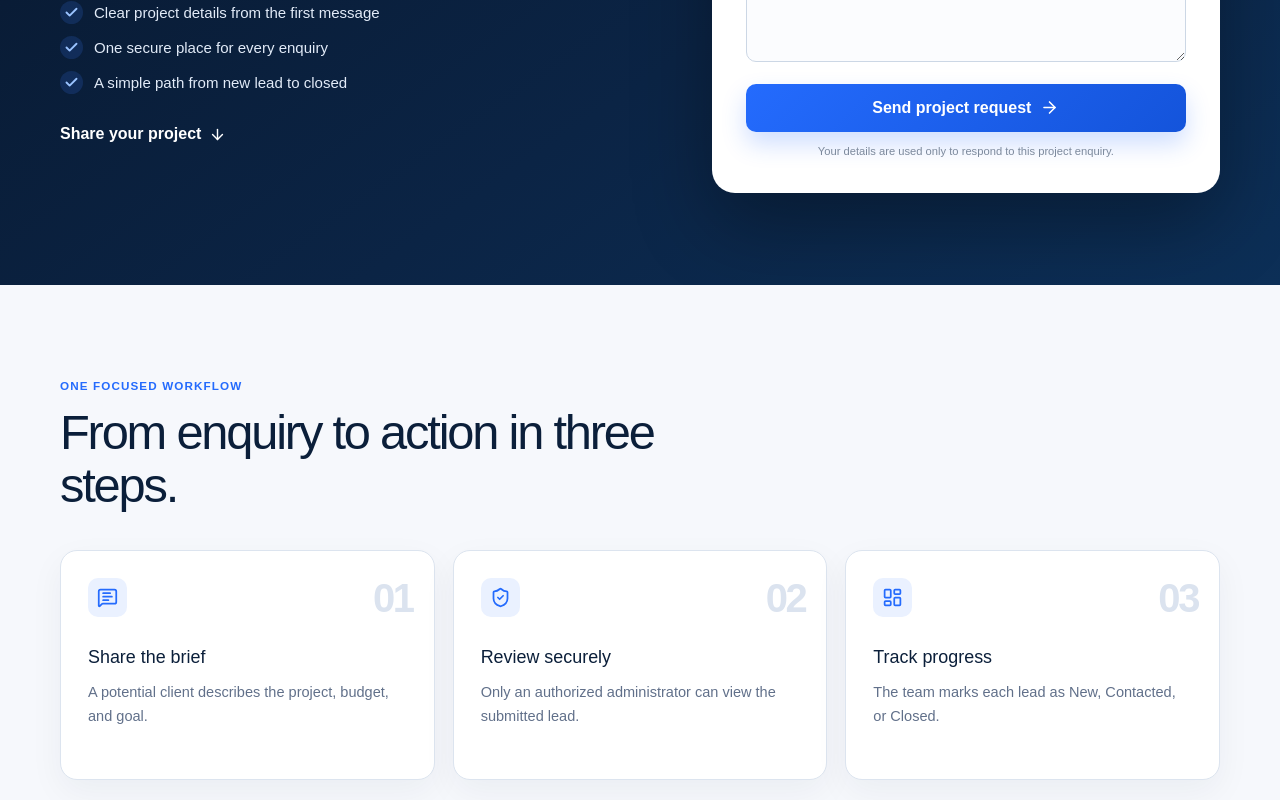
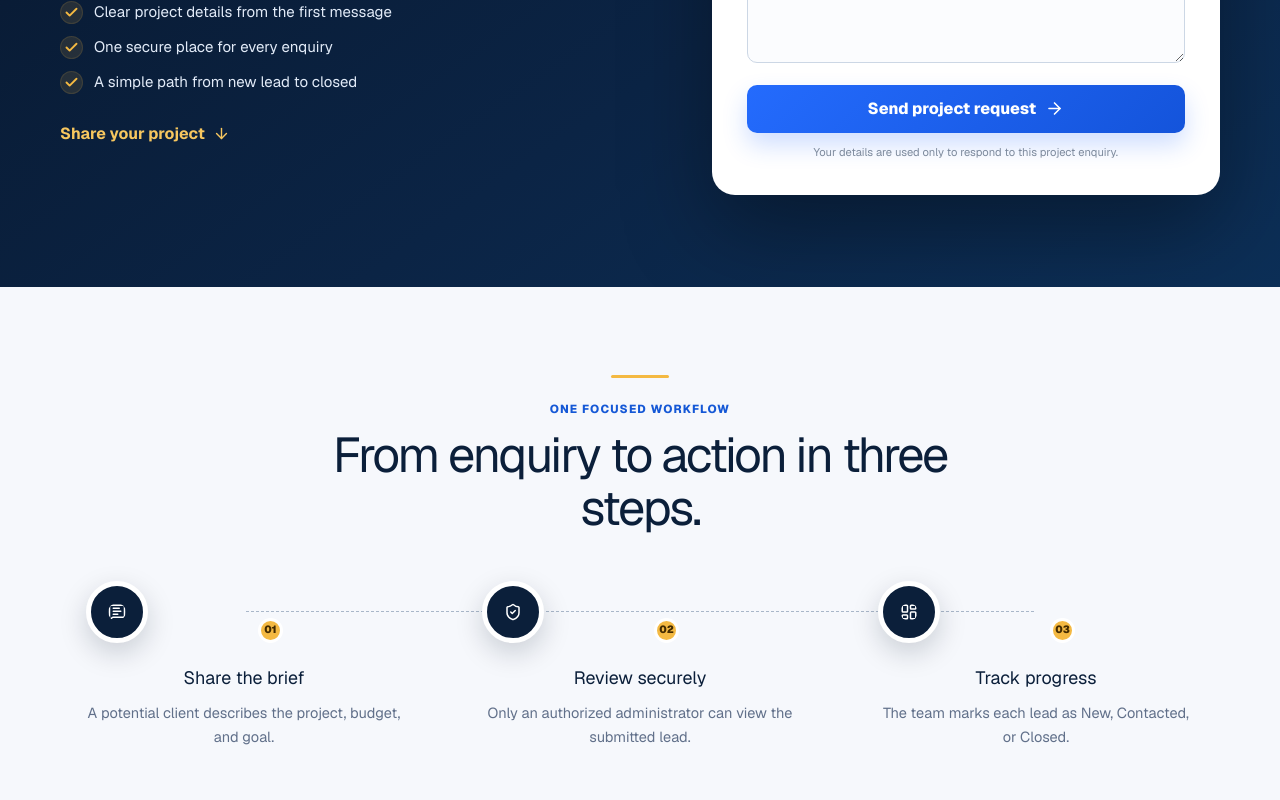
Before and after one commit to mousumi2004/leaddesk-mini-digital-heroes, a Next.js app: page / in a window 1280 px wide. Shown: the part 600-1400 px from the top of the page. Built offline with nearby package versions, Linux system fonts and the light colour scheme.

Commit message:
style: apply approved LeadDesk visual polish

```diff
--- a/app/globals.css
+++ b/app/globals.css
@@ -22,14 +22,16 @@
 }
 
 html {
+  min-height: 100%;
   scroll-behavior: smooth;
 }
 
 body {
+  min-height: 100%;
   margin: 0;
   background: var(--canvas);
   color: var(--ink);
-  font-family: Arial, Helvetica, sans-serif;
+  font-family: var(--font-geist-sans), Arial, Helvetica, sans-serif;
 }
 
 button,
@@ -86,8 +88,8 @@ a {
   place-items: center;
   border-radius: 10px;
   color: var(--navy-950);
-  background: linear-gradient(135deg, #7eb1ff, #f5c35c);
-  box-shadow: 0 8px 22px rgba(36, 107, 253, 0.25);
+  background: linear-gradient(145deg, #eaf2ff 8%, #f4b942 100%);
+  box-shadow: 0 8px 22px rgba(244, 185, 66, 0.2);
 }
 
 .admin-link {
@@ -147,9 +149,9 @@ a {
   gap: 9px;
   padding: 8px 12px;
   border-radius: 999px;
-  border: 1px solid rgba(255, 255, 255, 0.14);
-  background: rgba(255, 255, 255, 0.07);
-  color: #dbe8ff;
+  border: 1px solid rgba(244, 185, 66, 0.28);
+  background: rgba(244, 185, 66, 0.08);
+  color: #f7cc72;
   font-size: 0.78rem;
   font-weight: 700;
   letter-spacing: 0.04em;
@@ -165,11 +167,11 @@ a {
 }
 
 .hero h1 {
-  max-width: 680px;
+  max-width: 690px;
   margin: 24px 0 22px;
-  font-size: clamp(2.65rem, 5vw, 4.75rem);
-  line-height: 0.99;
-  letter-spacing: -0.055em;
+  font-size: clamp(2.65rem, 4.8vw, 4.65rem);
+  line-height: 1.01;
+  letter-spacing: -0.058em;
   font-weight: 780;
 }
 
@@ -207,24 +209,31 @@ a {
   display: grid;
   place-items: center;
   border-radius: 50%;
-  color: #9ac3ff;
-  background: rgba(61, 124, 255, 0.17);
+  color: #f4b942;
+  background: rgba(244, 185, 66, 0.12);
+  box-shadow: inset 0 0 0 1px rgba(244, 185, 66, 0.12);
 }
 
 .text-link {
   display: inline-flex;
   align-items: center;
   gap: 8px;
-  color: white;
+  color: #f7c75f;
+  text-decoration-color: rgba(247, 199, 95, 0.55);
   text-underline-offset: 5px;
   font-weight: 700;
 }
 
 .form-shell {
   position: relative;
+  border: 1px solid rgba(255, 255, 255, 0.68);
   border-radius: 23px;
   background: white;
-  box-shadow: 0 30px 80px rgba(0, 0, 0, 0.33);
+  box-shadow: 0 32px 88px rgba(0, 0, 0, 0.36);
+}
+
+.form-shell:has(#project-form:target) {
+  animation: form-emphasis 900ms ease-out;
 }
 
 .form-accent {
@@ -235,7 +244,11 @@ a {
   left: 32px;
   height: 7px;
   border-radius: 10px 10px 0 0;
-  background: linear-gradient(90deg, var(--blue-500), var(--amber-400));
+  background: linear-gradient(
+    90deg,
+    var(--blue-500) 0 58%,
+    var(--amber-400)
+  );
 }
 
 .lead-form {
@@ -259,7 +272,7 @@ a {
 }
 
 .eyebrow {
-  color: var(--blue-600);
+  color: #1558d6;
   font-size: 0.73rem;
   font-weight: 800;
   letter-spacing: 0.095em;
@@ -406,8 +419,19 @@ a {
 }
 
 .section-heading {
-  max-width: 660px;
-  margin-bottom: 38px;
+  max-width: 680px;
+  margin: 0 auto 46px;
+  text-align: center;
+}
+
+.section-heading::before {
+  content: "";
+  display: block;
+  width: 58px;
+  height: 3px;
+  margin: 0 auto 18px;
+  border-radius: 99px;
+  background: var(--amber-400);
 }
 
 .section-heading h2 {
@@ -419,43 +443,66 @@ a {
 }
 
 .process-grid {
+  position: relative;
   display: grid;
   grid-template-columns: repeat(3, 1fr);
-  gap: 18px;
+  gap: 28px;
+}
+
+.process-grid::before {
+  content: "";
+  position: absolute;
+  top: 30px;
+  right: 16%;
+  left: 16%;
+  border-top: 1px dashed #a9b7c9;
 }
 
 .process-grid article {
   position: relative;
-  min-height: 230px;
-  padding: 27px;
-  overflow: hidden;
-  border: 1px solid var(--line);
-  border-radius: 17px;
-  background: var(--surface);
-  box-shadow: 0 12px 34px rgba(20, 35, 58, 0.05);
+  min-height: 210px;
+  padding: 0 26px 28px;
+  overflow: visible;
+  border: 0;
+  border-radius: 0;
+  background: transparent;
+  box-shadow: none;
+  text-align: center;
 }
 
 .process-grid article > svg {
-  width: 39px;
-  height: 39px;
-  padding: 9px;
-  border-radius: 10px;
-  color: var(--blue-600);
-  background: var(--blue-100);
+  position: relative;
+  z-index: 1;
+  width: 62px;
+  height: 62px;
+  padding: 17px;
+  border: 5px solid white;
+  border-radius: 50%;
+  color: white;
+  background: var(--navy-900);
+  box-shadow: 0 10px 28px rgba(7, 20, 39, 0.18);
 }
 
 .step-number {
   position: absolute;
-  top: 17px;
-  right: 21px;
-  color: #dbe3ef;
-  font-size: 2.5rem;
-  font-weight: 800;
-  letter-spacing: -0.06em;
+  z-index: 2;
+  top: 37px;
+  left: calc(50% + 14px);
+  width: 25px;
+  height: 25px;
+  display: grid;
+  place-items: center;
+  border: 3px solid white;
+  border-radius: 50%;
+  background: var(--amber-400);
+  color: #432b00;
+  font-size: 0.66rem;
+  font-weight: 850;
+  letter-spacing: 0;
 }
 
 .process-grid h3 {
-  margin: 27px 0 9px;
+  margin: 22px 0 9px;
   color: var(--navy-900);
   font-size: 1.12rem;
 }
@@ -768,6 +815,52 @@ a {
   font-size: 0.76rem;
 }
 
+.status-filters {
+  display: flex;
+  align-items: center;
+  gap: 6px;
+  padding: 4px;
+  border: 1px solid #dbe3ee;
+  border-radius: 11px;
+  background: #f5f7fb;
+}
+
+.status-filters button {
+  min-height: 34px;
+  display: inline-flex;
+  align-items: center;
+  gap: 7px;
+  padding: 0 10px;
+  border: 0;
+  border-radius: 8px;
+  background: transparent;
+  color: #596a81;
+  cursor: pointer;
+  font-size: 0.74rem;
+  font-weight: 720;
+}
+
+.status-filters button span {
+  min-width: 19px;
+  padding: 2px 5px;
+  border-radius: 999px;
+  background: #e4eaf3;
+  color: #58687e;
+  font-size: 0.65rem;
+  text-align: center;
+}
+
+.status-filters button[aria-pressed="true"] {
+  background: var(--navy-900);
+  color: white;
+  box-shadow: 0 5px 14px rgba(7, 20, 39, 0.16);
+}
+
+.status-filters button[aria-pressed="true"] span {
+  background: rgba(244, 185, 66, 0.2);
+  color: #ffd77d;
+}
+
 .toolbar-actions {
   display: flex;
   gap: 9px;
@@ -885,6 +978,11 @@ a {
   min-width: 0;
 }
 
+.lead-person > div {
+  min-width: 0;
+  width: 100%;
+}
+
 .lead-avatar {
   flex: 0 0 39px;
   width: 39px;
@@ -912,15 +1010,46 @@ a {
   text-decoration: none;
 }
 
-.lead-person p {
+.lead-message-preview {
   max-width: 470px;
   margin: 7px 0 0;
   overflow: hidden;
-  color: #7b889b;
+  color: #6f7f94;
   font-size: 0.75rem;
   line-height: 1.4;
   text-overflow: ellipsis;
   white-space: nowrap;
+}
+
+.lead-details-toggle {
+  margin-top: 7px;
+  padding: 0;
+  border: 0;
+  background: transparent;
+  color: #1558d6;
+  cursor: pointer;
+  font-size: 0.72rem;
+  font-weight: 730;
+  text-decoration: underline;
+  text-decoration-color: rgba(21, 88, 214, 0.34);
+  text-underline-offset: 3px;
+}
+
+.lead-details {
+  max-width: 500px;
+  margin-top: 9px;
+  padding: 11px 12px;
+  border: 1px solid #dbe4ef;
+  border-radius: 9px;
+  background: #f8fafc;
+}
+
+.lead-details p {
+  margin: 0;
+  color: #465870;
+  font-size: 0.76rem;
+  line-height: 1.55;
+  white-space: normal;
 }
 
 .budget-cell,
@@ -989,6 +1118,19 @@ a {
   }
 }
 
+@keyframes form-emphasis {
+  0% {
+    box-shadow:
+      0 0 0 0 rgba(244, 185, 66, 0.48),
+      0 32px 88px rgba(0, 0, 0, 0.36);
+  }
+  100% {
+    box-shadow:
+      0 0 0 12px rgba(244, 185, 66, 0),
+      0 32px 88px rgba(0, 0, 0, 0.36);
+  }
+}
+
 @media (max-width: 900px) {
   .hero-inner {
     grid-template-columns: 1fr;
@@ -1014,6 +1156,17 @@ a {
 
   .summary-grid {
     grid-template-columns: repeat(2, 1fr);
+  }
+
+  .panel-toolbar {
+    align-items: flex-start;
+    flex-wrap: wrap;
+  }
+
+  .status-filters {
+    order: 3;
+    width: 100%;
+    overflow-x: auto;
   }
 
   .lead-row {
@@ -1076,6 +1229,14 @@ a {
     padding: 68px 0 74px;
   }
 
+  .process-grid::before {
+    display: none;
+  }
+
+  .process-grid article {
+    padding-inline: 16px;
+  }
+
   .footer-inner {
     padding: 24px 0;
     flex-direction: column;
@@ -1119,6 +1280,10 @@ a {
     flex-direction: column;
   }
 
+  .status-filters button {
+    flex: 1 0 auto;
+  }
+
   .search-control {
     min-width: 0;
     flex: 1;
@@ -1140,8 +1305,9 @@ a {
     border-bottom: 1px solid #e7edf5;
   }
 
-  .lead-person p {
-    white-space: normal;
+  .lead-message-preview,
+  .lead-details {
+    max-width: none;
   }
 
   .lead-row > .mobile-label {
@@ -1157,6 +1323,14 @@ a {
 }
 
 @media (prefers-reduced-motion: reduce) {
+  html {
+    scroll-behavior: auto;
+  }
+
+  .form-shell:has(#project-form:target) {
+    animation: none;
+  }
+
   *,
   *::before,
   *::after {
```
